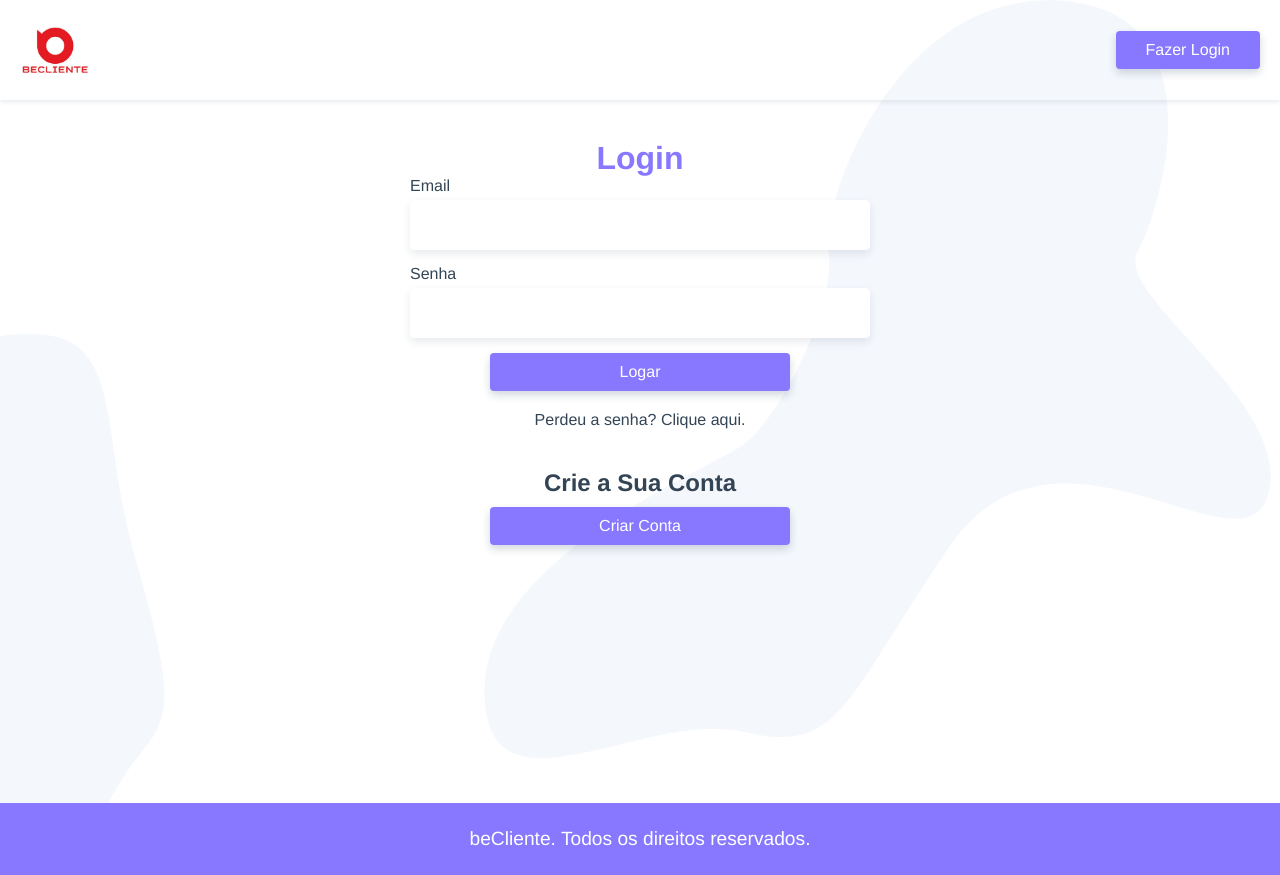
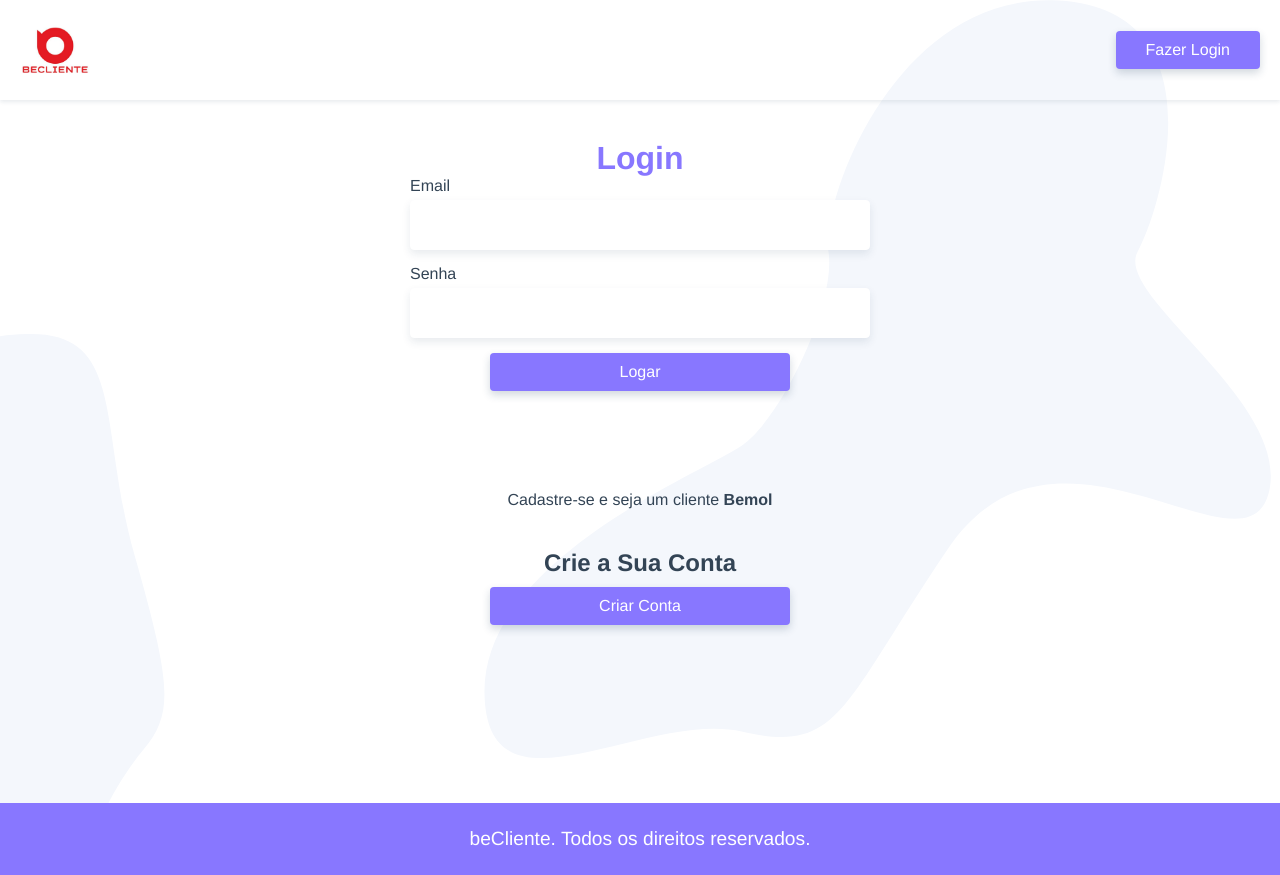
Before and after one commit to fabriciobatalha/beCliente-web, a Vue app: page /login in a window 1280 px wide. Built offline with nearby package versions, Linux system fonts and the light colour scheme.

Commit message:
fix: ajustando layout login

```diff
--- a/src/views/Login.vue
+++ b/src/views/Login.vue
@@ -9,8 +9,8 @@
       <button class="btn" @click.prevent="logar">Logar</button>
       <ErroNotificacao :erros="erros"/>
     </form>
-    <p class="perdeu">
-      <a href="/" target="_blank">Perdeu a senha? Clique aqui.</a>
+    <p class="labelChamada">
+      Cadastre-se e seja um cliente <strong> Bemol </strong>
     </p>
     <LoginCriar/>
   </section>
@@ -77,13 +77,8 @@ form {
   margin-right: auto;
 }
 
-.perdeu {
+.labelChamada {
   text-align: center;
-  margin: 20px auto 0 auto;
-}
-
-.perdeu a:hover {
-  color: #87f;
-  text-decoration: underline;
+  margin: 100px auto 0 auto;
 }
 </style>
```
